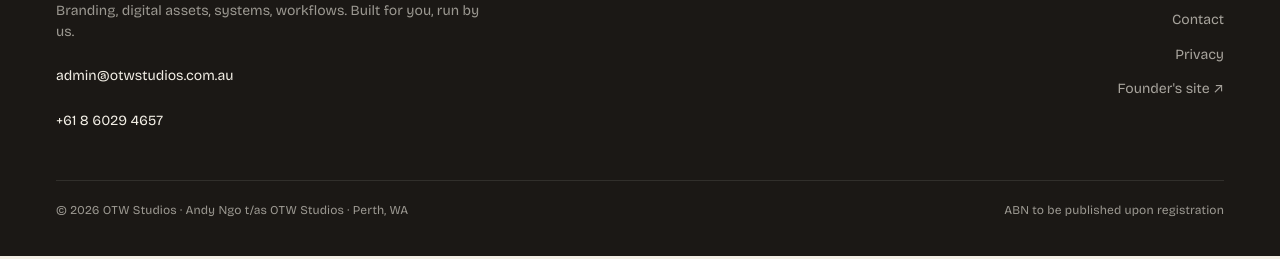
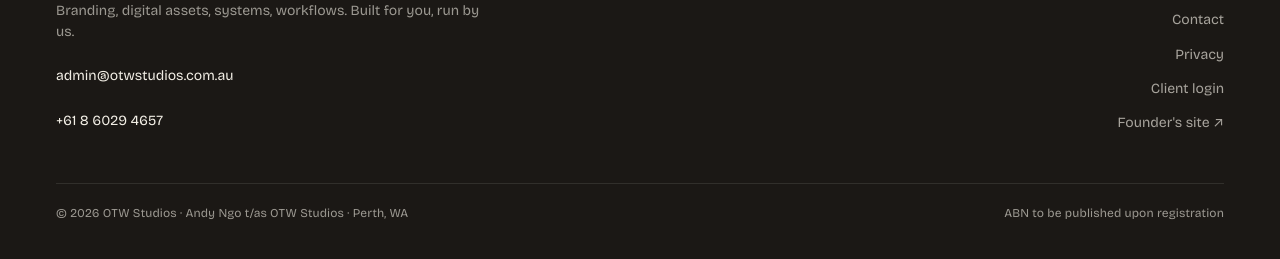
Before and after one commit to andysharkie/otwstudios, a website: page OTW Studios Website/index.html in a window 1280 px wide. Shown: the part 6181-6440 px from the top of the page. Drawn offline with nearby package versions, Linux system fonts and the light colour scheme; a script that the page names is missing.

Commit message:
Add Client login footer link + /login redirect to app.otwstudios.com.au

```diff
--- a/OTW Studios Website/index.html
+++ b/OTW Studios Website/index.html
@@ -1423,6 +1423,7 @@ button{font:inherit;border:0;background:none;cursor:pointer;color:inherit}
         <a href="#about">About</a>
         <a href="#contact">Contact</a>
         <a href="otw_privacy.html">Privacy</a>
+        <a href="/login">Client login</a>
         <a href="https://andywungo.com" target="_blank" rel="noopener">Founder's site ↗</a>
       </div>
     </div>
```
Also changed, not shown: vercel.json.
